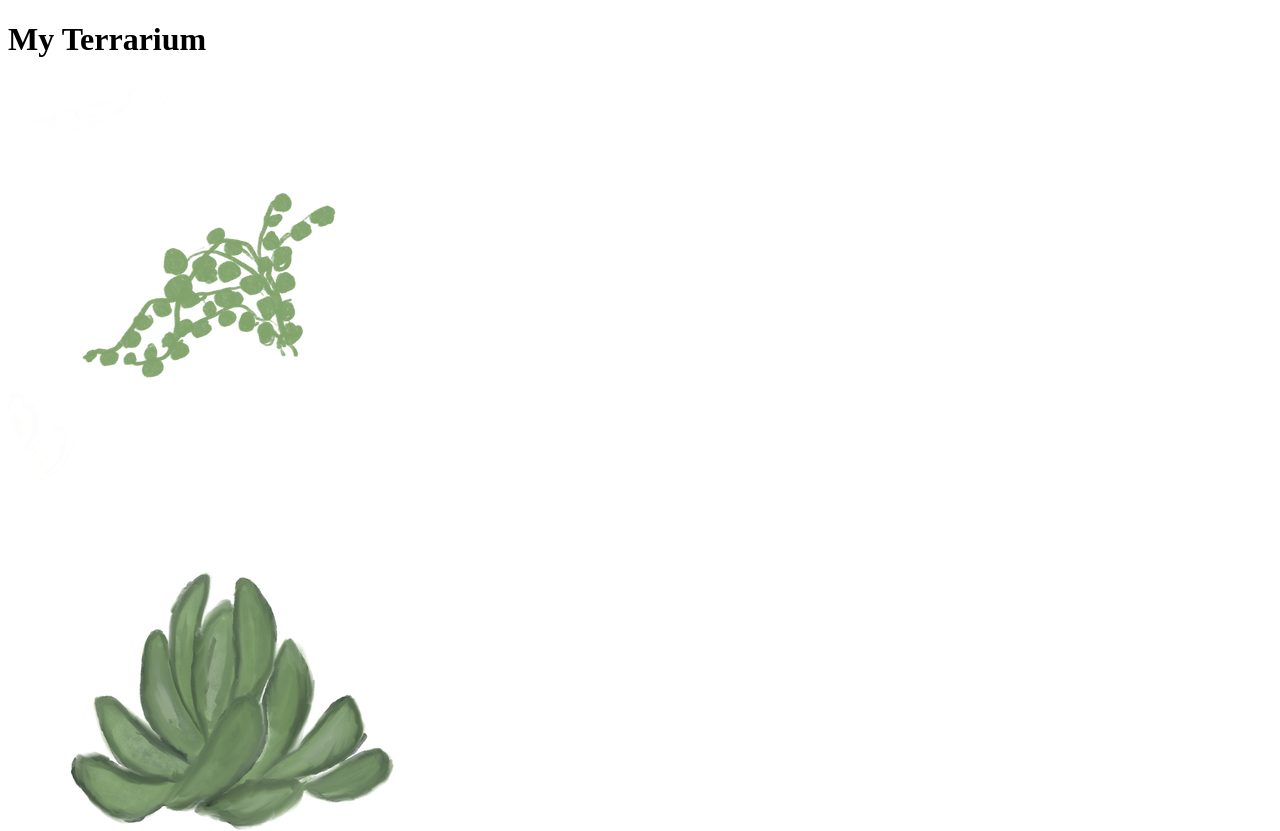
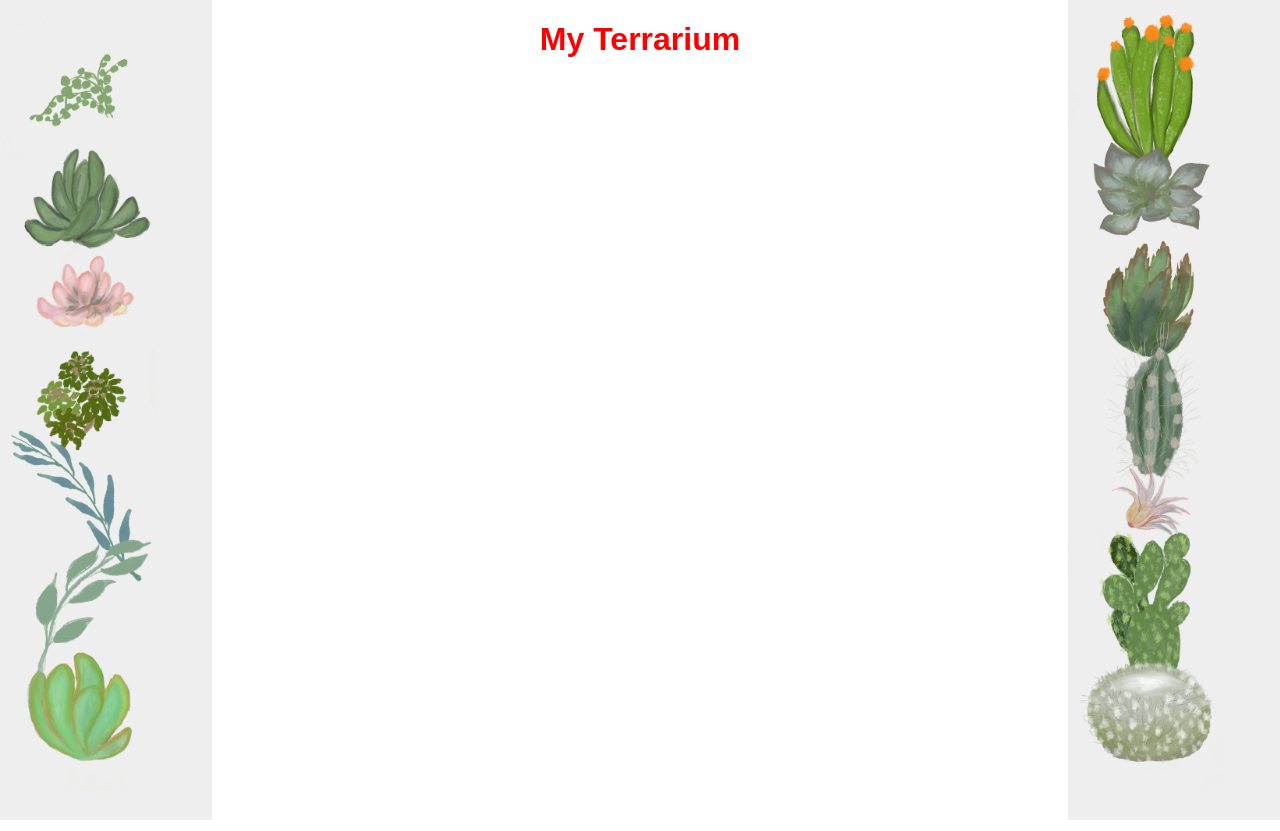
Before and after one commit to PatMariaR/terrarium-project, a plain HTML site: page index.html in a window 1280 px wide. Shown: the top 831 px of the page. Drawn offline with Linux system fonts and the light colour scheme.

Commit message:
add style.css

```diff
--- a/index.html
+++ b/index.html
@@ -6,10 +6,10 @@
     <meta charset="utf-8" />
     <meta http-equiv="X-UA-Compatible" content="IE-edge" />
     <meta name="viweport" content="width=device-width, initial-scale=1" />
+    <link rel ="stylesheet" href="./style.css" />
 </head>
-
 <body>
-    <h1>My Terrarium</h1>
+    <h1 style="color:red">My Terrarium</h1>
         <div id="left-container" class="container">
             <div class="plant-holder">
                 <img class="plant" alt="plant with small green leafs" id="plant1" src="./images/plant1.png" />
--- /dev/null
+++ b/style.css
@@ -0,0 +1,45 @@
+h1 {
+    color: blue;
+}
+
+body {
+    font-family: Arial, Helvetica, sans-serif;
+}
+
+h1 {
+    color: #3a241d;
+    text-align: center;
+}
+
+#left-container {
+    background-color: #eee;
+    width: 15%;
+    left: 0px;
+    top: 0px;
+    position: absolute;
+    height: 100%;
+    padding: 10px;
+}
+
+#right-container {
+    background-color: #eee;
+    width: 15%;
+    right: 0px;
+    top: 0px;
+    position: absolute;
+    height: 100%;
+    padding: 10px;
+}
+
+.plant-holder {
+    position: relative;
+    height: 13%;
+    left: -10px;
+}
+
+.plant {
+    position: absolute;
+    max-width: 150%;
+    max-height: 150%;
+    z-index: 2;
+}
```
